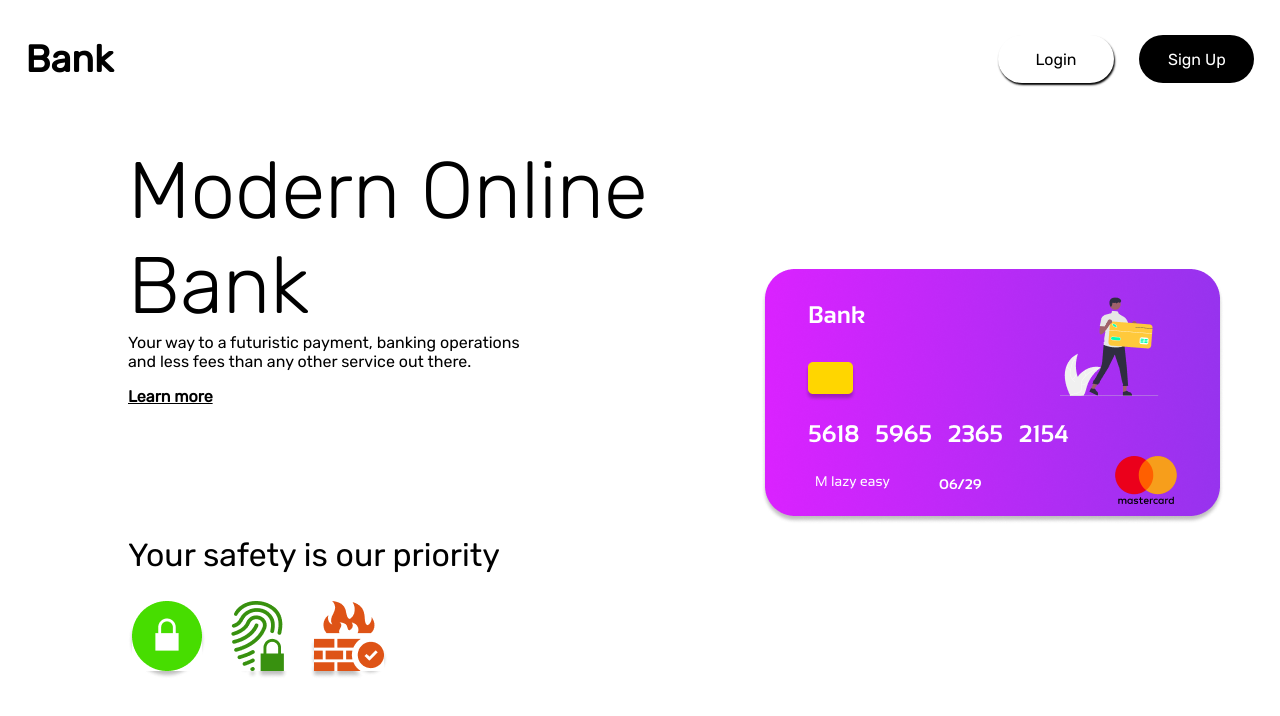
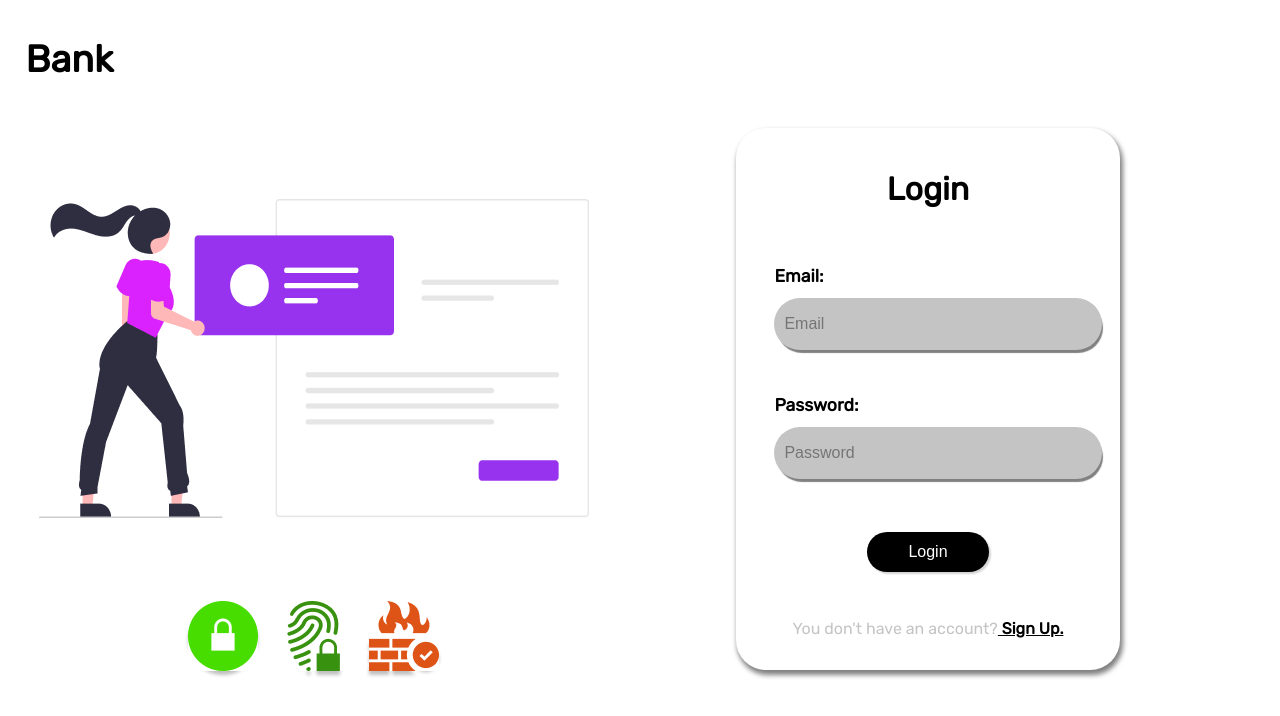
Before and after one commit to Houssamer/bank-frontend, a React (Create React App) app: page / in a window 1280 px wide. Shown: the top 716 px of the page. Built offline with nearby package versions, Linux system fonts and the light colour scheme.

Commit message:
Login Screen

```diff
--- a/src/App.js
+++ b/src/App.js
@@ -1,11 +1,11 @@
 import './App.css';
 import Home from './screens/Home/Home';
+import Login from './screens/Login/Login';
 
 function App() {
   return (
     <div className="App">
-      <Home />
-
+      <Login />
     </div>
   );
 }
--- /dev/null
+++ b/src/components/Header2/Header2.js
@@ -0,0 +1,14 @@
+import React from 'react';
+import './style.css';
+
+function Header2() {
+    return (
+        <div className="header2_container">
+            <div className="header_leftSide">
+                <h3 className="logo">Bank</h3>
+            </div>
+        </div>
+    )
+}
+
+export default Header2
--- /dev/null
+++ b/src/components/Header2/style.css
@@ -0,0 +1,3 @@
+.header2_container {
+    display: flex;
+}
--- /dev/null
+++ b/src/screens/Login/Login.js
@@ -0,0 +1,122 @@
+import React, { useState } from 'react';
+import Header2 from '../../components/Header2/Header2';
+import './style.css';
+import lock from '../../assets/lock.png';
+import fingerprint from '../../assets/fingerprint.png';
+import firewall from '../../assets/firewall.png';
+import login from '../../assets/login.png';
+
+function Login() {
+    const [signUp, setSignUp] = useState(false);
+    return (
+        <div className="login_container">
+            <Header2 />
+            <div className="login_body">
+                <div className="login_leftSide">
+                    <div>
+                        <img src={login} alt="login" />
+                    </div>
+                    <div className="login_leftSide_bottom">
+                        <img src={lock} alt="lock" />
+                        <img src={fingerprint} alt="fingerprint" />
+                        <img src={firewall} alt="firewall" />
+                    </div>
+                </div>
+                <div className="login_rightSide">
+                    {!signUp
+                    ? (
+                        <div className="login_signIn">
+                            <h2 className="login_title">Login</h2>
+                            <form action="" method="post" className="form_signIn">
+                                <label htmlFor="email" className="label">Email: </label>
+                                <input
+                                    type="text"
+                                    id="email"
+                                    name="username"
+                                    placeholder="Email"
+                                    className="login_input"
+                                />
+                                <label htmlFor="password" className="label">Password: </label>
+                                <input
+                                    type="password"
+                                    id="password"
+                                    name="password"
+                                    placeholder="Password"
+                                    className="login_input"
+                                />
+                                <input
+                                    type="submit"
+                                    value="Login"
+                                    className="login_button"
+                                />
+                            </form>
+
+                            <p className="text">
+                                You don't have an account?
+                                <span
+                                    className="subtext"
+                                    onClick={() => setSignUp(true)}> Sign Up.</span>
+                            </p>
+                        </div>
+                    ) : (
+                        <div className="login_signUp">
+                            <h2 className="signUp_title">Sign Up</h2>
+                            <form className="form_signUp">
+                                <label htmlFor="email">Email: </label>
+                                <input
+                                    type="text"
+                                    id="email"
+                                    name="email"
+                                    placeholder="Email"
+                                    className="signUp_input"
+                                />
+                                <label htmlFor="firstName">First Name:</label>
+                                <input
+                                    type="text"
+                                    id="firstName"
+                                    name="firstName"
+                                    placeholder="First Name"
+                                    className="signUp_input"
+                                />
+                                <label htmlFor="lastName">Last Name:</label>
+                                <input
+                                    type="text"
+                                    id="lastName"
+                                    name="lastName"
+                                    placeholder="Last Name"
+                                    className="signUp_input"
+                                />
+                                <label htmlFor="password">Password:</label>
+                                <input
+                                    type="password"
+                                    id="password"
+                                    name="password"
+                                    placeholder="Password"
+                                    className="signUp_input"
+                                />
+                                <label htmlFor="re-password">Retype Password</label>
+                                <input
+                                    type="password"
+                                    id="re-password"
+                                    name="re_password"
+                                    placeholder="password"
+                                    className="signUp_input"
+                                />
+                                <button className="signUp_button">Sign Up</button>
+                            </form>
+                            <p className="text">
+                                You already have an account?
+                                <span
+                                    className="subtext"
+                                    onClick={() => setSignUp(false)}> Login.</span>
+                            </p>
+                        </div>
+                    )}
+                </div>
+            </div>
+
+        </div>
+    )
+}
+
+export default Login
--- /dev/null
+++ b/src/screens/Login/style.css
@@ -0,0 +1,197 @@
+.login_container {
+    width: 100%;
+    height: 100vh;
+    overflow: hidden;
+}
+
+.login_body {
+    width: 100%;
+    height: 80vh;
+    display: flex;
+    flex-direction: row;
+    align-items: center;
+    justify-content: space-between;
+}
+
+.login_leftSide {
+    width: 45%;
+    height: 60vh;
+    margin-left: 2vw;
+    display: flex;
+    flex-direction: column;
+    align-items: center;
+    justify-content: space-between;
+}
+
+
+.login_leftSide_bottom {
+    width: 45%;
+    display: flex;
+    align-items: center;
+    justify-content: space-between;
+}
+
+.login_rightSide {
+    width: 30%;
+    height: 85vh;
+    display: flex;
+    flex-direction: column;
+    margin-right: 20vh;
+    margin-bottom: 10vh;
+    align-items: center;
+    justify-content: center;
+}
+
+.login_signIn {
+    width: 100%;
+    height: 75%;
+    border-radius: 30px;
+    box-shadow: 2px 4px 5px 1px gray;
+    font-family: 'Rubik';
+    display: flex;
+    flex-direction: column;
+    align-items: center;
+    justify-content: space-between;
+    padding-top: 2vh;
+    padding-bottom: 2vh;
+
+}
+
+.login_title {
+    font-size: 2rem;
+}
+
+.form_signIn {
+    width: 80%;
+    height: 60%;
+    display: flex;
+    flex-direction: column;
+    align-items: flex-start;
+    justify-content: space-between;
+}
+
+.label {
+    font-family: 'Rubik';
+    font-size: 1.1rem;
+    font-weight: bold;
+    margin-bottom: -4vh;
+}
+
+label {
+    font-size: 1rem;
+    font-weight: bold;
+    margin-bottom: -3vh;
+}
+
+.login_input {
+    width: 100%;
+    height: 4vh;
+    padding: 10px;
+    border: none;
+    border-radius: 30px;
+    background-color: #C4C4C4;
+    outline: none;
+    box-shadow: 2px 4px 1px -1px gray;
+    font-size: 1rem;
+}
+
+.login_button {
+    align-self: center;
+    width: 40%;
+    height: 5vh;
+    border: none;
+    border-radius: 30px;
+    background-color: black;
+    color: white;
+    font-weight: 400;
+    font-size: 1rem;
+    box-shadow: 2px 2px 2px lightgray;
+    cursor: pointer;
+    margin-top: 1vh;
+    transition: opacity 300ms ease;
+}
+
+.login_button:hover {
+    opacity: .6;
+    transition: opacity 300ms ease;
+}
+
+.login_signUp {
+    width: 100%;
+    height: 100%;
+    border-radius: 30px;
+    box-shadow: 2px 4px 5px 1px gray;
+    font-family: 'Rubik';
+    display: flex;
+    flex-direction: column;
+    align-items: center;
+    justify-content: space-between;
+    padding-top: 2vh;
+    padding-bottom: 2vh;
+}
+
+.signUp_title {
+    font-size: 2rem;
+    margin-top: 0;
+    margin-bottom: .5vh;
+}
+
+.form_signUp {
+    width: 80%;
+    height: 80%;
+    display: flex;
+    flex-direction: column;
+    align-items: flex-start;
+    justify-content: space-between;
+}
+
+.signUp_input {
+    width: 100%;
+    height: 3vh;
+    padding: 10px;
+    border: none;
+    border-radius: 30px;
+    background-color: #C4C4C4;
+    outline: none;
+    box-shadow: 2px 4px 1px -1px gray;
+    font-size: .8rem;
+}
+
+.signUp_button {
+    align-self: center;
+    width: 40%;
+    height: 5vh;
+    border: none;
+    border-radius: 30px;
+    background-color: black;
+    color: white;
+    font-weight: 400;
+    font-size: 1rem;
+    box-shadow: 2px 2px 2px lightgray;
+    cursor: pointer;
+    margin-top: 1vh;
+    transition: opacity 300ms ease;
+}
+
+.signUp_button:hover {
+    opacity: .6;
+    transition: opacity 300ms ease;
+}
+
+.text {
+    color: #C4C4C4;
+    font-size: 1rem;
+}
+
+.subtext {
+    color: black;
+    font-weight: bold;
+    text-decoration: underline;
+    cursor: pointer;
+    transition: opacity 300ms ease;
+}
+
+.subtext:hover {
+    opacity: .6;
+    transition: opacity 300ms ease;
+}
```
Also changed, not shown: src/assets/login.png (added).
